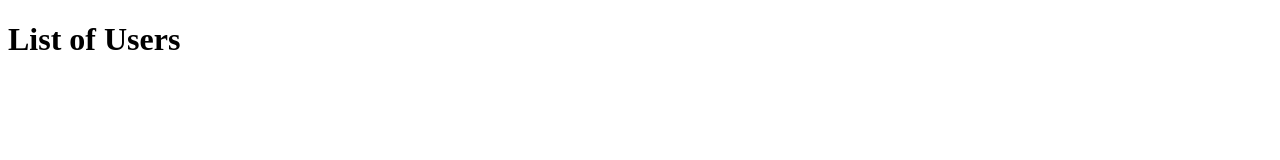
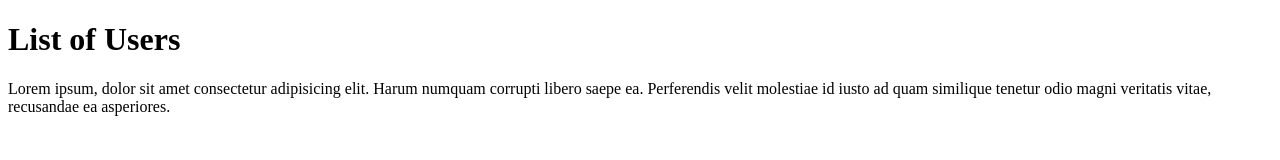
Before and after one commit to shubham-sihasane/gitbox, a plain HTML site: page user.html in a window 1280 px wide. Drawn offline with Linux system fonts and the light colour scheme.

Commit message:
Add paragraph about users in user.html

```diff
--- a/user.html
+++ b/user.html
@@ -7,5 +7,7 @@
 </head>
 <body>
   <h1>List of Users</h1>
+   <p>Lorem ipsum, dolor sit amet consectetur adipisicing elit. Harum numquam corrupti libero saepe ea. Perferendis velit
+  molestiae id iusto ad quam similique tenetur odio magni veritatis vitae, recusandae ea asperiores.</p>
 </body>
 </html>
```
